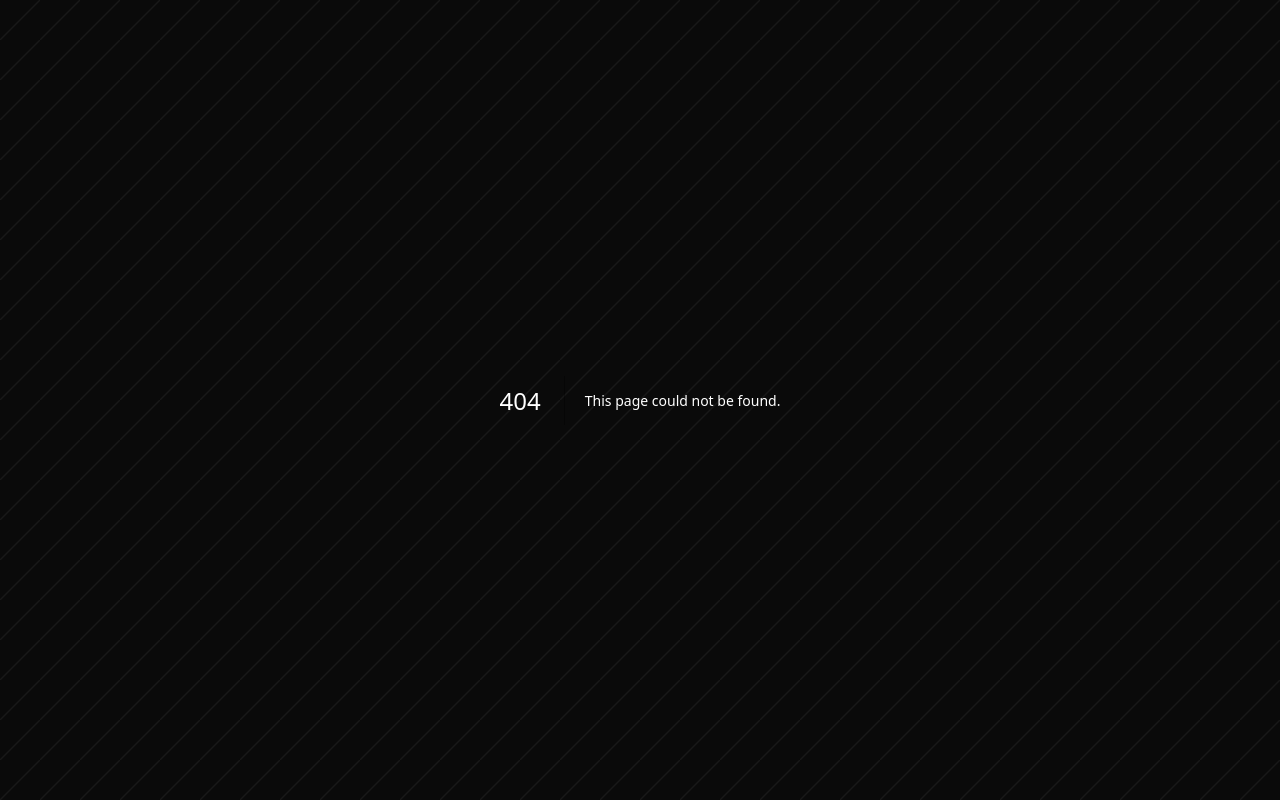
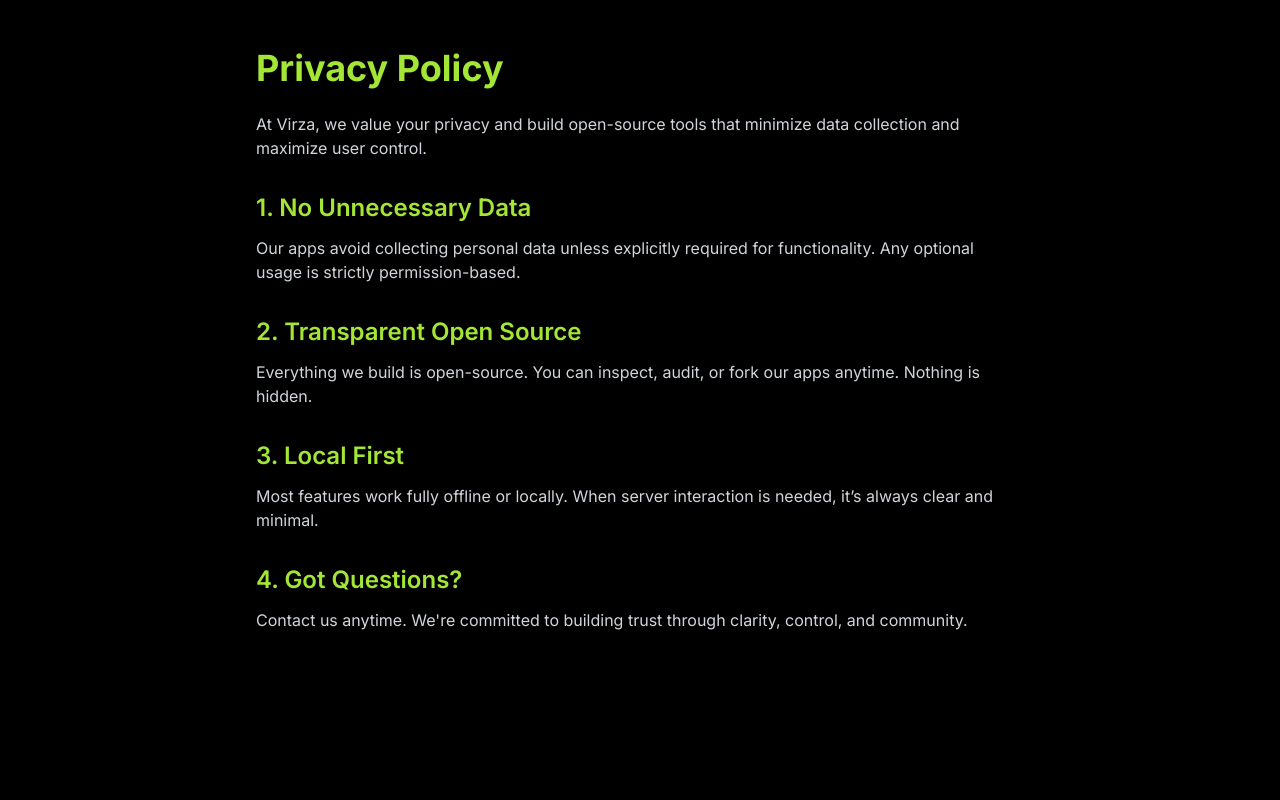
Before and after one commit to iamsulavgautam/virza-website, a Next.js app: page /privacy in a window 1280 px wide. Before the commit this address had no page. Built offline with nearby package versions, Linux system fonts and the light colour scheme.

Commit message:
Added privacy policy page

```diff
--- /dev/null
+++ b/src/app/privacy/page.tsx
@@ -0,0 +1,40 @@
+import { Metadata } from 'next';
+
+export const metadata: Metadata = {
+  title: 'Privacy Policy - Virza',
+  description: 'Learn how we handle your data with our privacy-first open source tools.',
+};
+
+export default function PrivacyPolicy() {
+  return (
+    <main className="min-h-screen bg-black text-white font-sans px-6 py-12">
+      <div className="max-w-3xl mx-auto">
+        <h1 className="text-3xl md:text-4xl font-bold mb-6 text-lime-400">Privacy Policy</h1>
+
+        <p className="mb-4 text-gray-300">
+          At Virza, we value your privacy and build open-source tools that minimize data collection and maximize user control.
+        </p>
+
+        <h2 className="text-2xl font-semibold mt-8 mb-3 text-lime-400">1. No Unnecessary Data</h2>
+        <p className="mb-4 text-gray-300">
+          Our apps avoid collecting personal data unless explicitly required for functionality. Any optional usage is strictly permission-based.
+        </p>
+
+        <h2 className="text-2xl font-semibold mt-8 mb-3 text-lime-400">2. Transparent Open Source</h2>
+        <p className="mb-4 text-gray-300">
+          Everything we build is open-source. You can inspect, audit, or fork our apps anytime. Nothing is hidden.
+        </p>
+
+        <h2 className="text-2xl font-semibold mt-8 mb-3 text-lime-400">3. Local First</h2>
+        <p className="mb-4 text-gray-300">
+          Most features work fully offline or locally. When server interaction is needed, it’s always clear and minimal.
+        </p>
+
+        <h2 className="text-2xl font-semibold mt-8 mb-3 text-lime-400">4. Got Questions?</h2>
+        <p className="mb-4 text-gray-300">
+          Contact us anytime. We're committed to building trust through clarity, control, and community.
+        </p>
+      </div>
+    </main>
+  );
+}
```
